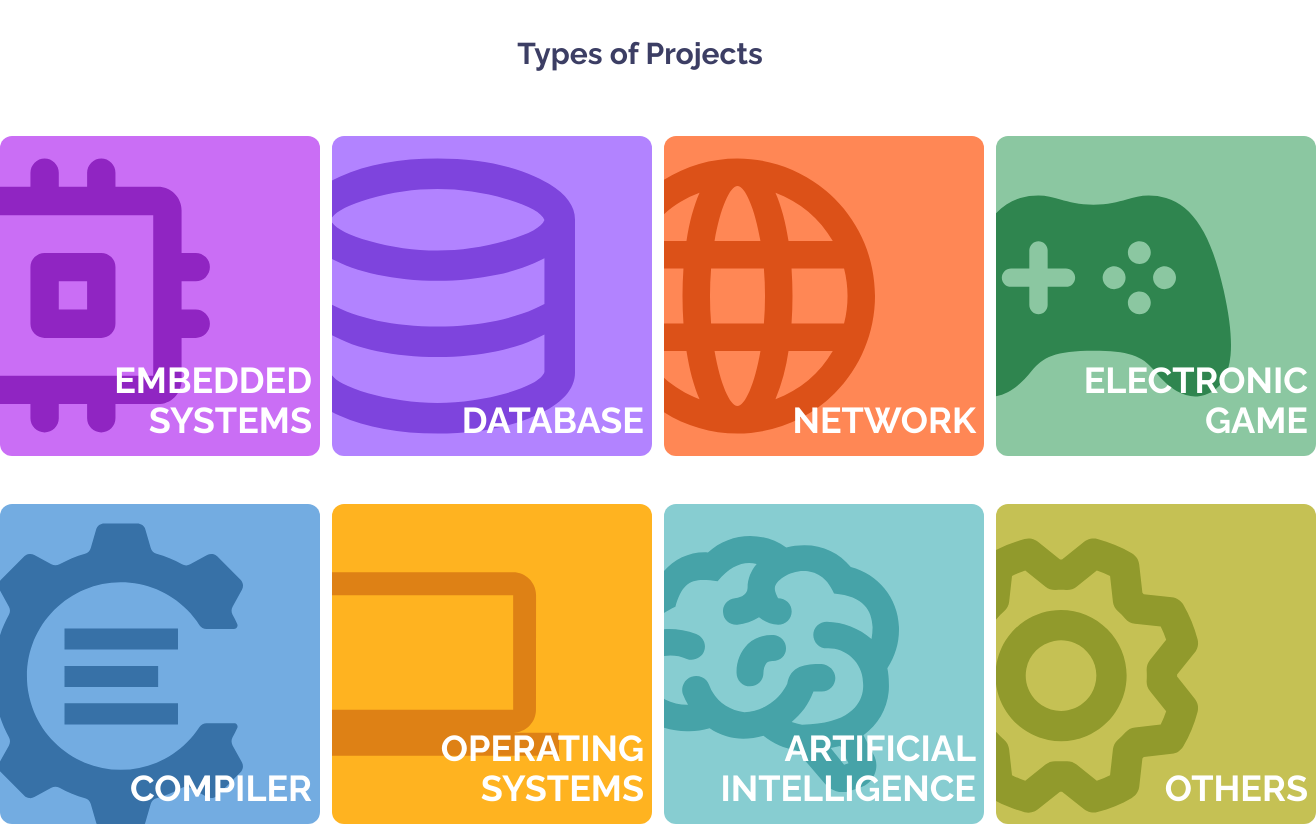
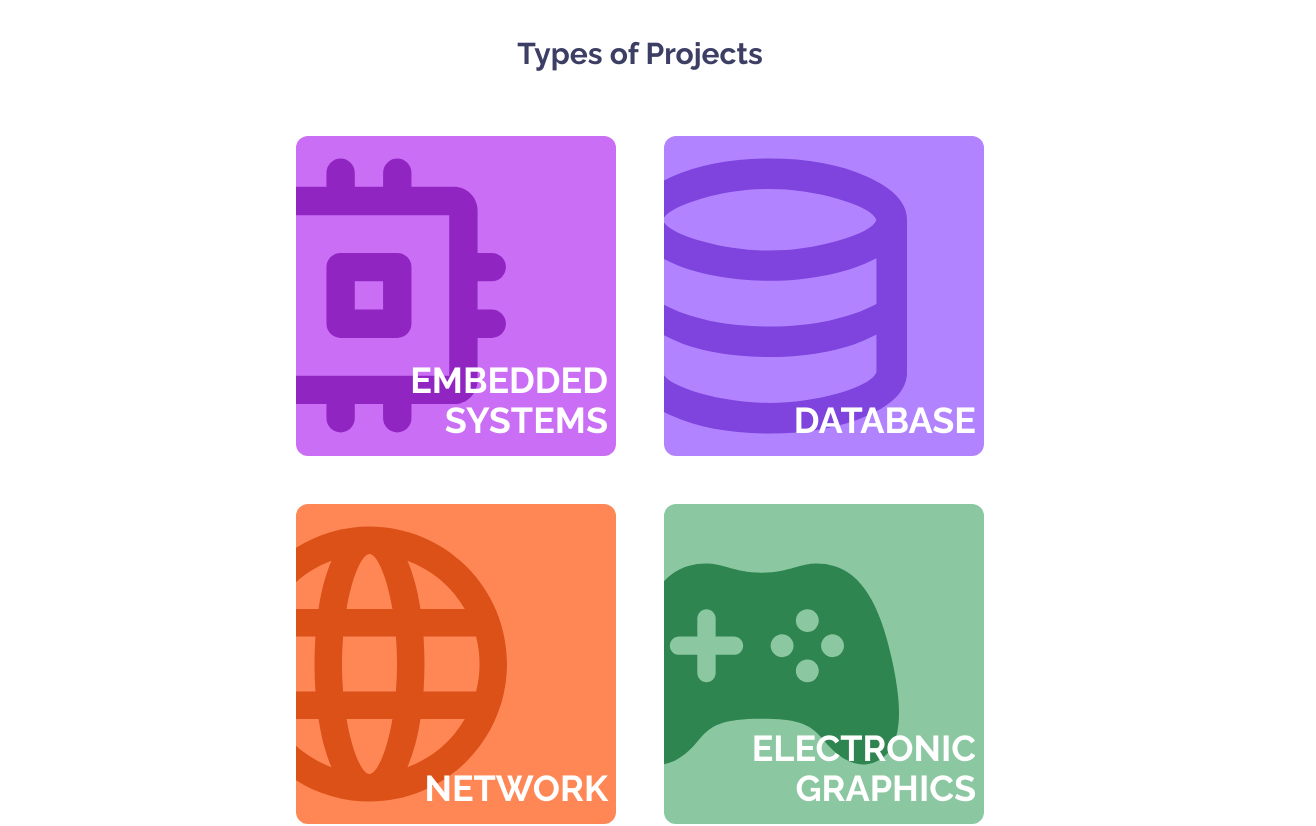
Before and after one commit to acm-ucr/senior-design-website, a Next.js app: page / in a window 1280 px wide. Shown: the part 1340-2166 px from the top of the page, 1316 px wide, since content can reach past the window. Built offline with nearby package versions, Linux system fonts and the light colour scheme.

Commit message:
Changed number of cols in grid size xl

```diff
--- a/src/components/landing/ProjectType.jsx
+++ b/src/components/landing/ProjectType.jsx
@@ -16,7 +16,7 @@ const ProjectTypes = () => {
         Types of Projects
       </p>
       <div className="flex justify-center">
-        <div className="grid xl:grid-cols-4 md:grid-cols-2 gap-12">
+        <div className="grid xl:grid-cols-2 md:grid-cols-2 gap-12">
           <Link
             href="/projects"
             className="bg-projects-emb-100 rounded-xl relative overflow-hidden flex p-3 min-w-80 max-w-80 h-80"
@@ -78,7 +78,7 @@ const ProjectTypes = () => {
             <p className="text-white text-4xl font-bold text-right mr-2 absolute inset-x-0 bottom-0">
               ELECTRONIC
               <br />
-              GAME
+              GRAPHICS
             </p>
           </Link>
           <Link
```
